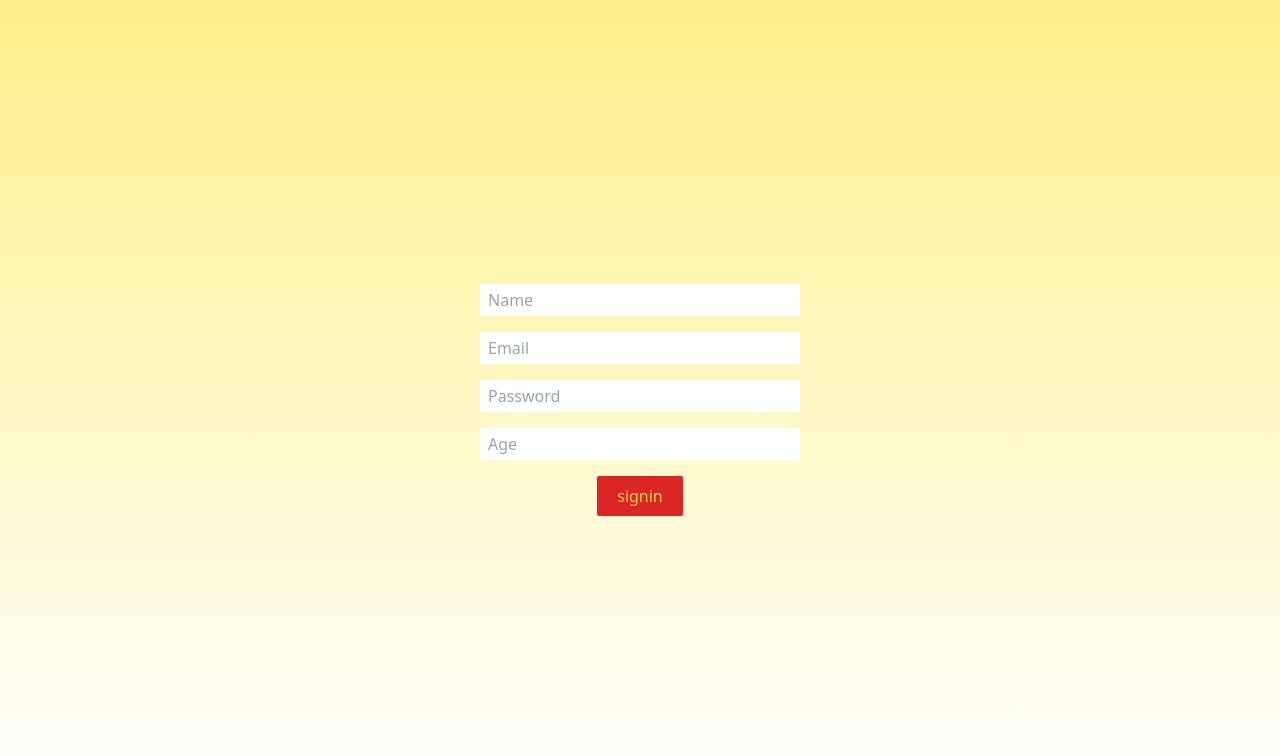
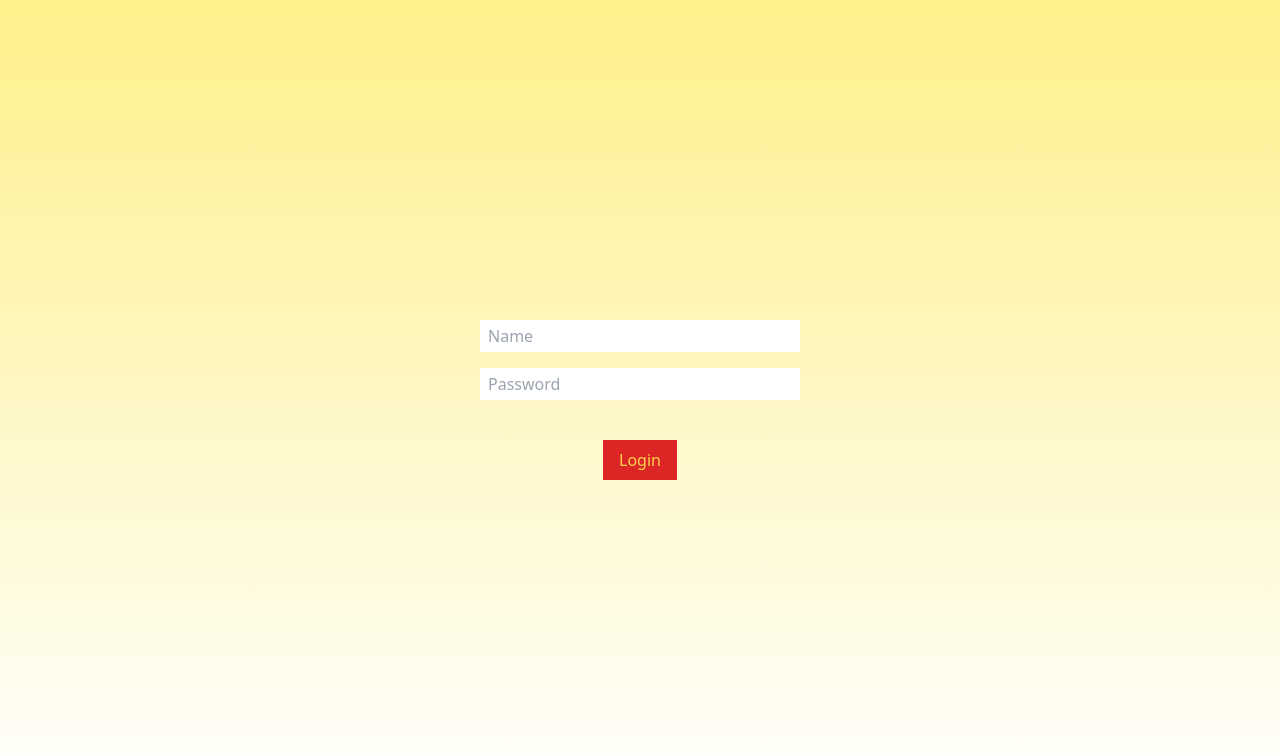
Before and after one commit to 777Safal/LCC_Summer_project, a React (Vite) app: page / in a window 1280 px wide. Shown: the top 756 px of the page. Built offline with nearby package versions, Linux system fonts and the light colour scheme.

Commit message:
new code

```diff
--- a/src/App.jsx
+++ b/src/App.jsx
@@ -41,8 +41,8 @@ function App() {
       {/* <Test3/> */}
       <Router>
         <Routes>
-          <Route path='/' element={<Test5/>}/>
-          <Route path='test1' element={<Test4/>}/>
+          <Route path='/' element={<Test4/>}/>
+          <Route path='test1' element={<Test1/>}/>
           <Route path='test2' element={<Test2/>}/>
           <Route path='timetable' element={<Timetable/>}/>
         </Routes>
--- a/src/Practice/Test4.jsx
+++ b/src/Practice/Test4.jsx
@@ -4,27 +4,31 @@ import { useNavigate } from 'react-router-dom';
 function Test4() {
 
     const navigate = useNavigate();
-    const name = useRef();
-    const password = useRef();
+    const [email,setEmail] = useState();
+    const [password,setPassword] = useState();
 
+    const localSignup = localStorage.getItem('')
+    const handleClick=()=>{
+    if(email === 'safal@gmail.com' && password === '1234'){
+      navigate('../test1');
+    }else{
+      alert('invalid email id or password');
+    }
+    }
 
 
   return (
     <div className='h-screen flex flex-col justify-center items-center'>
         <div className='w-1/4 mx-auto grid grid-rows-2 gap-4'>
-            <input type="text" placeholder='Name' ref={name}
+            <input type="text" placeholder='Name' value={email} onChange={(e)=>setEmail(e.target.value)}
             className='px-2 py-1 outline-none'/>
-            <input type="password" placeholder='Password' ref={password}
+            <input type="password" placeholder='Password' value={password} onChange={(e)=>setPassword(e.target.value)}
             className='px-2 py-1 outline-none'/>
         </div>
 
-
-
          <button
          className='mt-10 px-4 py-2 bg-red-600 hover:bg-amber-300 text-amber-300 hover:text-red-600 '
-         onClick={()=>{
-            navigate('../Test1');
-         }}>
+         onClick={handleClick}>
             Login
          </button>
 
--- a/src/Practice/Test5.jsx
+++ b/src/Practice/Test5.jsx
@@ -7,7 +7,14 @@ function Test5() {
     const email = useRef();
 
     const handleSubmit =()=>{
-        console.log('hello');
+        if(name.current.value&&password.current.value&&age.current.value&&age.current.value&&email.current.value){
+            localStorage.setItem('name',name.current.value)
+            localStorage.setItem('password',password.current.value)
+            localStorage.setItem('age',age.current.value)
+            localStorage.setItem('email',email.current.value)
+            alert('account created succesfully!')
+        }
+
     }
   return (
     <div className='h-screen flex flex-col justify-center items-center'>
```
